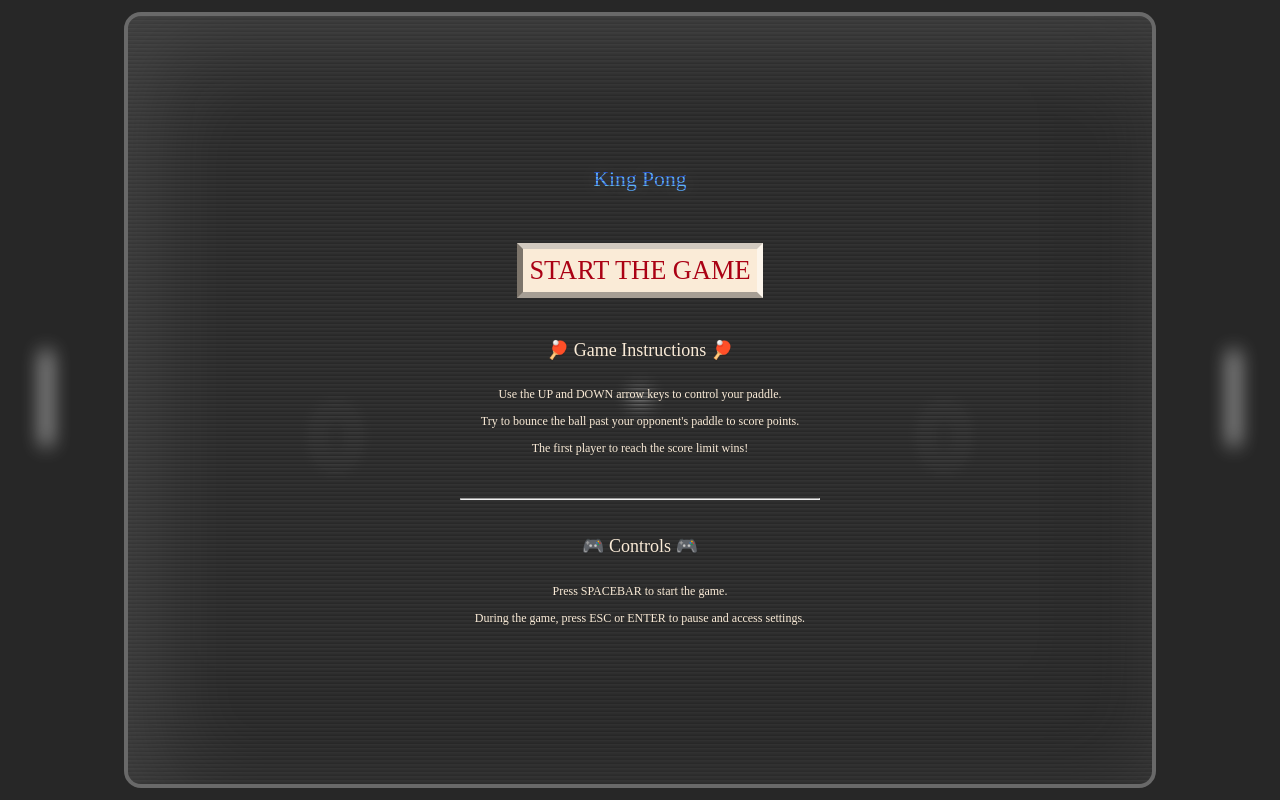
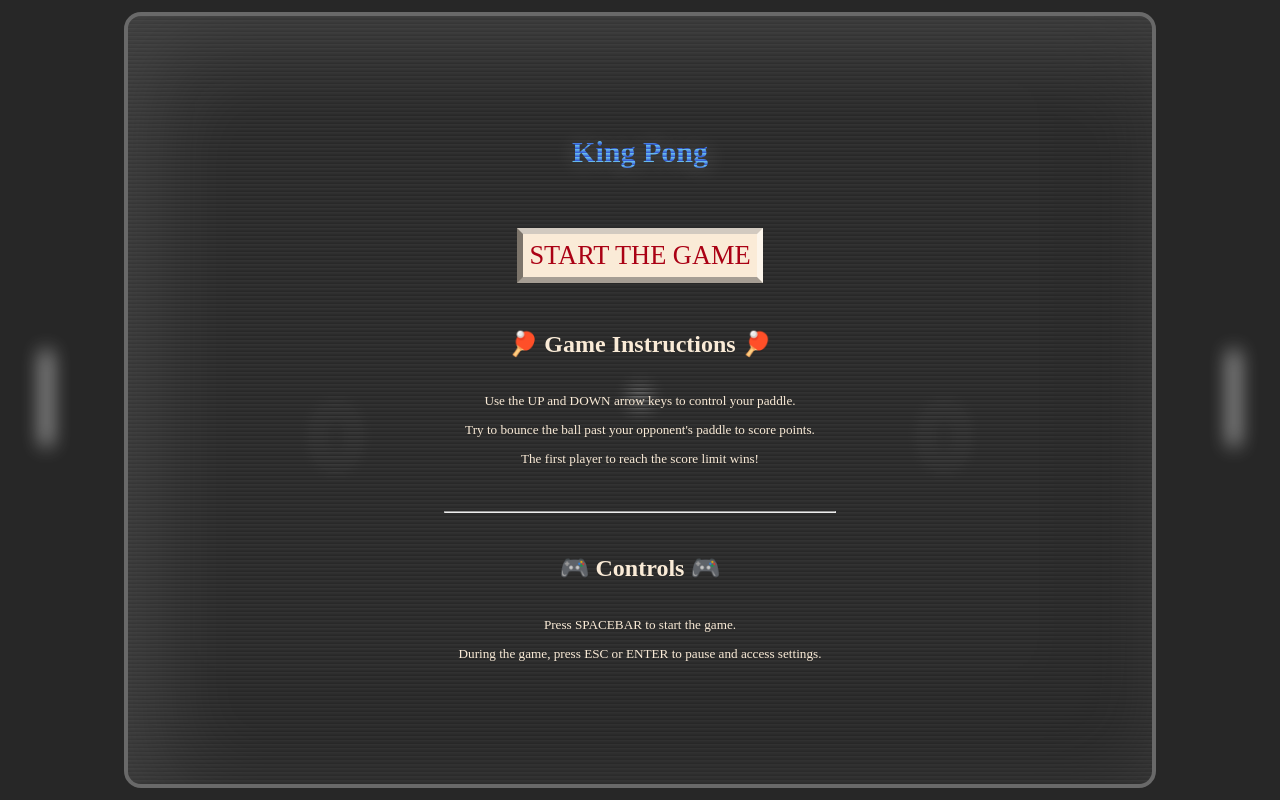
Before and after one commit to shamsinator/kingpong, a website built with Vite: page src/index.html in a window 1280 px wide. Built offline with nearby package versions, Linux system fonts and the light colour scheme; a web font is replaced by a local one.

Commit message:
fix: typography font size values

```diff
--- a/src/scss/base/_typography.scss
+++ b/src/scss/base/_typography.scss
@@ -1,19 +1,25 @@
 @import './font-face';
 
 h1 {
-    font-size: 1.8rem;
+    font-size: 2.5em;
 }
+
 h2 {
-    font-size: 1.5rem;
+    color: var(--white);
+    font-size: 2em;
 }
+
+h3 {
+    font-size: 1.8em;
+}
+
 h1,
-h2 {
-    margin-bottom: 0.5rem;
-    font-weight: 500;
-    line-height: 1.2;
+h2,
+h3 {
+    margin-bottom: 0.5em;
 }
 
 p {
-    margin-top: 0;
-    margin-bottom: 1rem;
+    font-size: 1.1em;
+    margin-bottom: 1em;
 }
```
